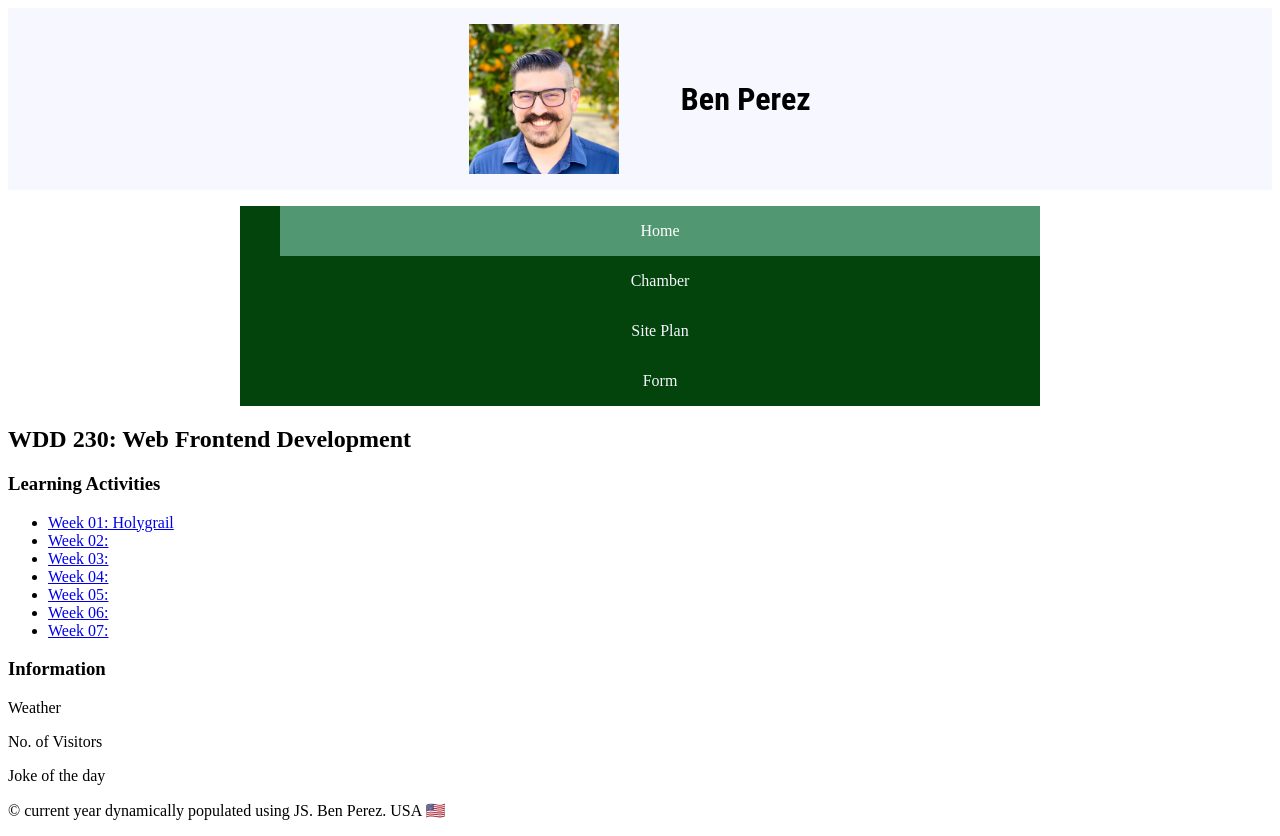
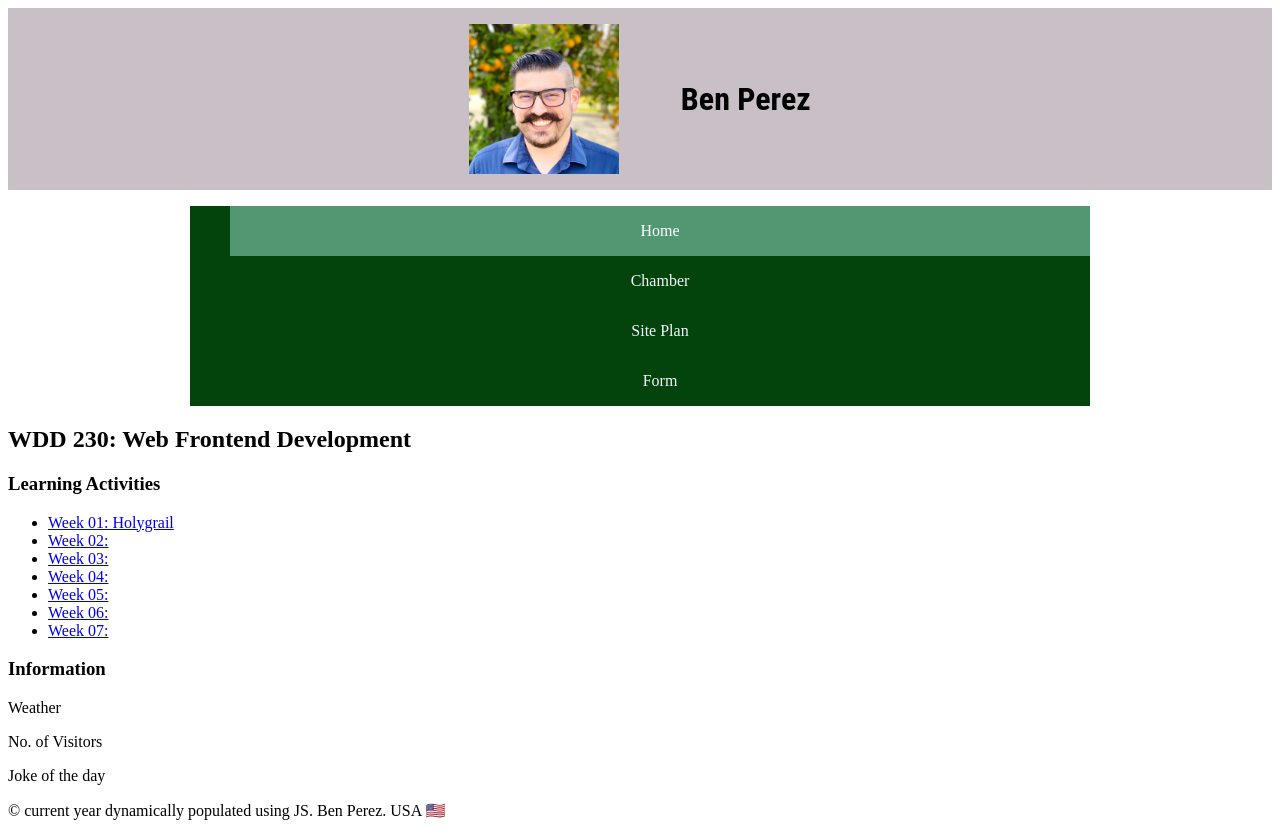
Before and after one commit to perez-ben/wdd230, a plain HTML site: page index.html in a window 1280 px wide. Drawn offline with Linux system fonts and the light colour scheme.

Commit message:
catch-up

```diff
--- a/styles/base.css
+++ b/styles/base.css
@@ -1,6 +1,6 @@
 
 header {
-    background-color: #F7F7FF;
+    background-color: #c8bfc7;
     padding: 16px;
 }
 
@@ -30,7 +30,7 @@ header img {
 nav {
     background-color: #03440C;
     margin: 0 auto;
-    max-width: 800px;
+    max-width: 900px;
 }
 
 nav ul {
```
